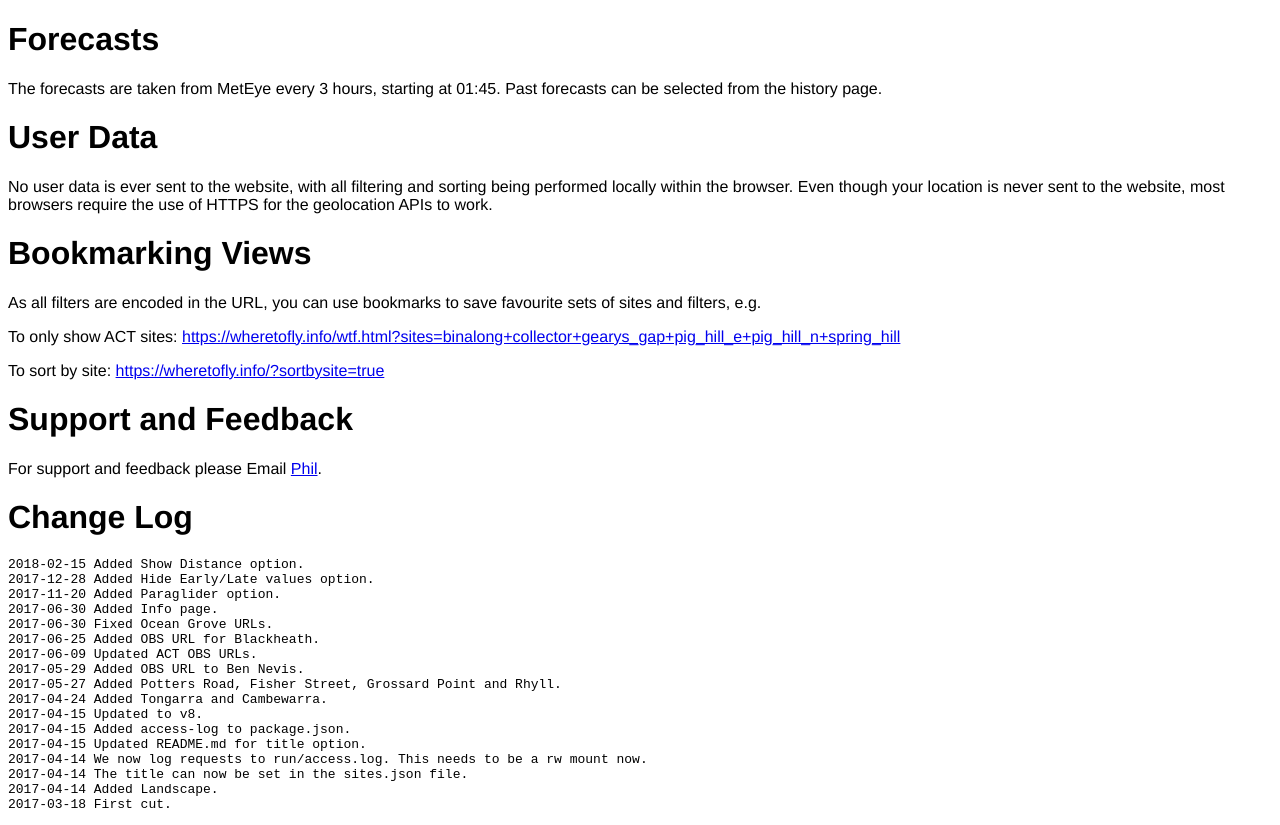
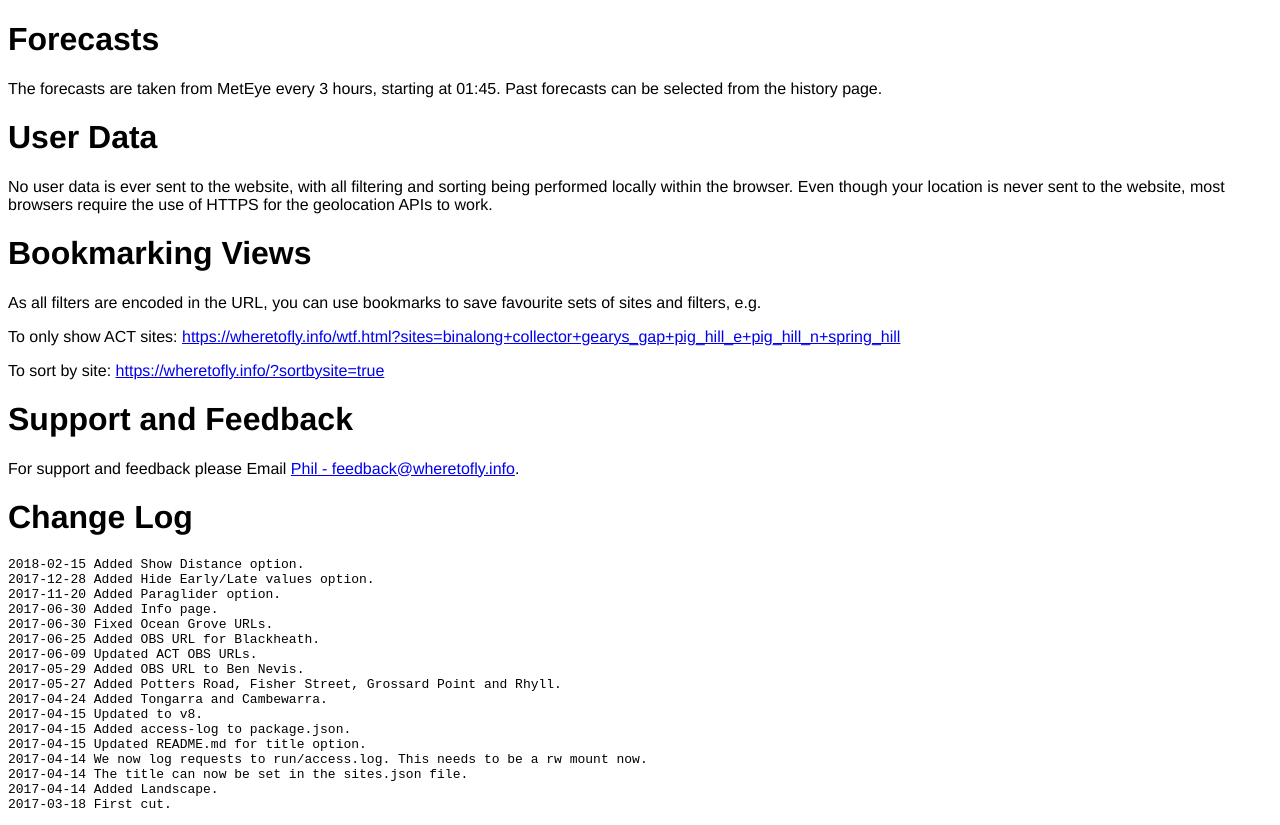
Before and after one commit to philseeley/wheretofly, a website: page public/wtf-info.html in a window 1280 px wide. Drawn offline with Linux system fonts and the light colour scheme.

Commit message:
Updated help/support page to show email address, just in case the link doesn't work on some browsers.

```diff
--- a/public/wtf-info.html
+++ b/public/wtf-info.html
@@ -16,7 +16,7 @@ To only show ACT sites: <a href="https://wheretofly.info/wtf.html?sites=binalong
 <p>
 To sort by site: <a href="https://wheretofly.info/?sortbysite=true">https://wheretofly.info/?sortbysite=true</a>
 <h1>Support and Feedback</h1>
-For support and feedback please Email <a href="mailto:feedback@wheretofly.info?subject=WTF%20Feedback">Phil</a>.
+For support and feedback please Email <a href="mailto:feedback@wheretofly.info?subject=WTF%20Feedback">Phil - feedback@wheretofly.info</a>.
 <h1>Change Log</h1>
 <pre>
 2018-02-15 Added Show Distance option.
```
